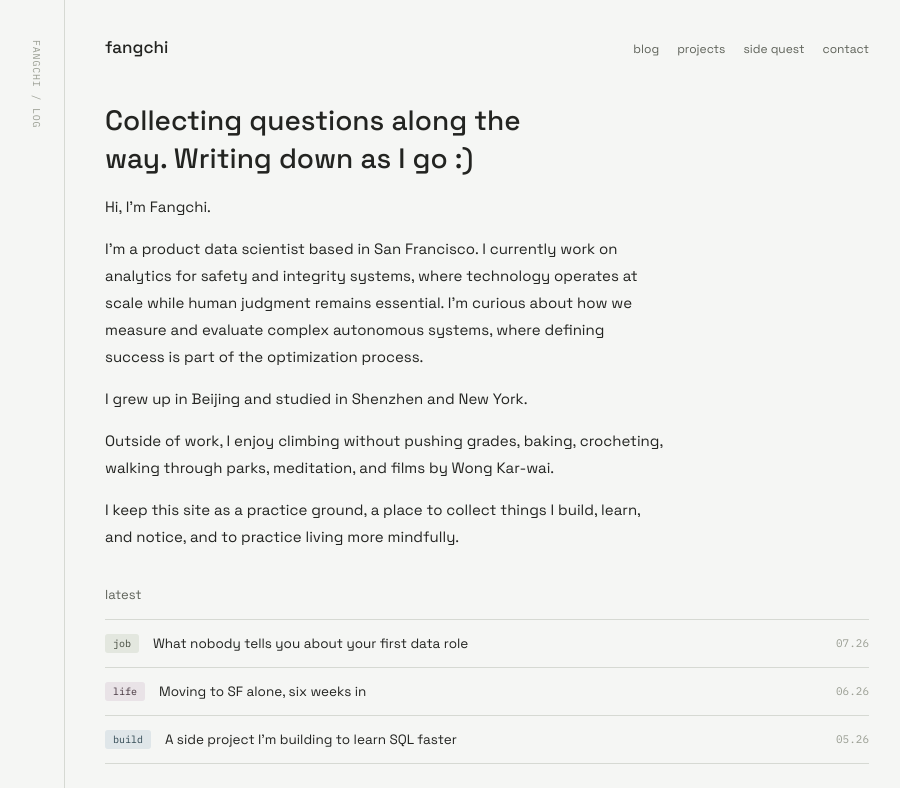
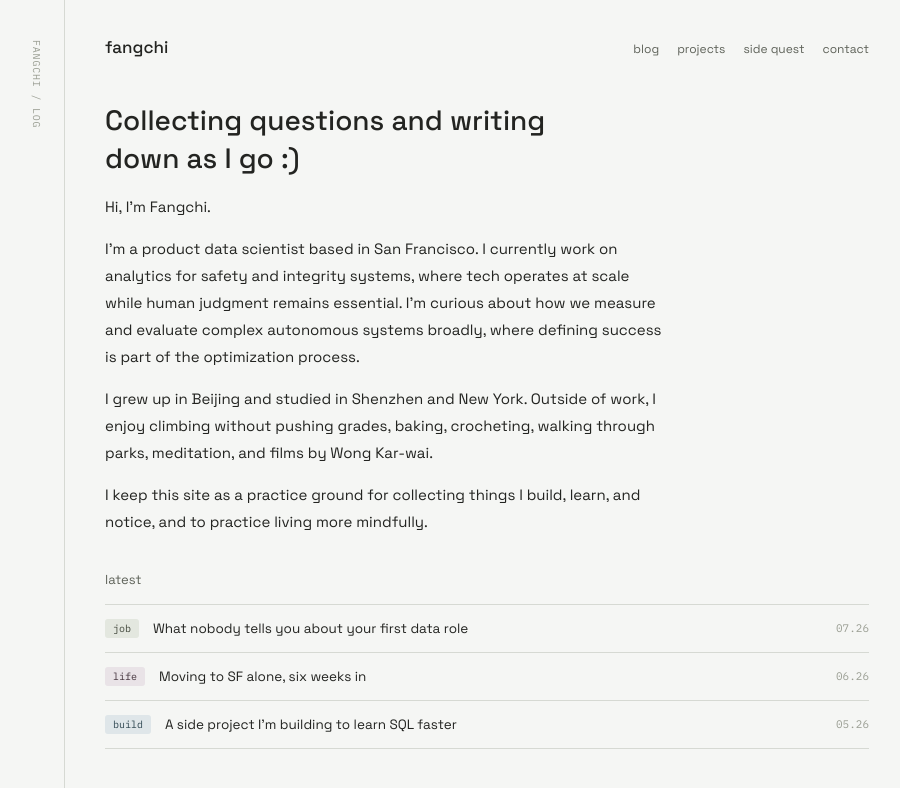
Before and after one commit to lufangchi/dululu, a Next.js app: page / in a window 1280 px wide. Shown: the top 788 px of the page, without its empty margins (181-1081 px from the left). Built offline with nearby package versions, Linux system fonts and the light colour scheme.

Commit message:
Polish homepage bio wording

```diff
--- a/app/page.tsx
+++ b/app/page.tsx
@@ -7,7 +7,7 @@ export default function Home() {
   return (
     <>
       <div className="intro">
-        <h1>Collecting questions along the way. Writing down as I go :)</h1>
+        <h1>Collecting questions and writing down as I go :)</h1>
       </div>
 
       <div className="post-body intro-bio">
@@ -15,19 +15,19 @@ export default function Home() {
         <p>
           I&apos;m a product data scientist based in San Francisco. I
           currently work on analytics for safety and integrity systems,
-          where technology operates at scale while human judgment remains
+          where tech operates at scale while human judgment remains
           essential. I&apos;m curious about how we measure and evaluate
-          complex autonomous systems, where defining success is part of the
-          optimization process.
+          complex autonomous systems broadly, where defining success is part
+          of the optimization process.
         </p>
-        <p>I grew up in Beijing and studied in Shenzhen and New York.</p>
         <p>
-          Outside of work, I enjoy climbing without pushing grades, baking,
+          I grew up in Beijing and studied in Shenzhen and New York. Outside
+          of work, I enjoy climbing without pushing grades, baking,
           crocheting, walking through parks, meditation, and films by Wong
           Kar-wai.
         </p>
         <p>
-          I keep this site as a practice ground, a place to collect things I
+          I keep this site as a practice ground for collecting things I
           build, learn, and notice, and to practice living more mindfully.
         </p>
       </div>
```
